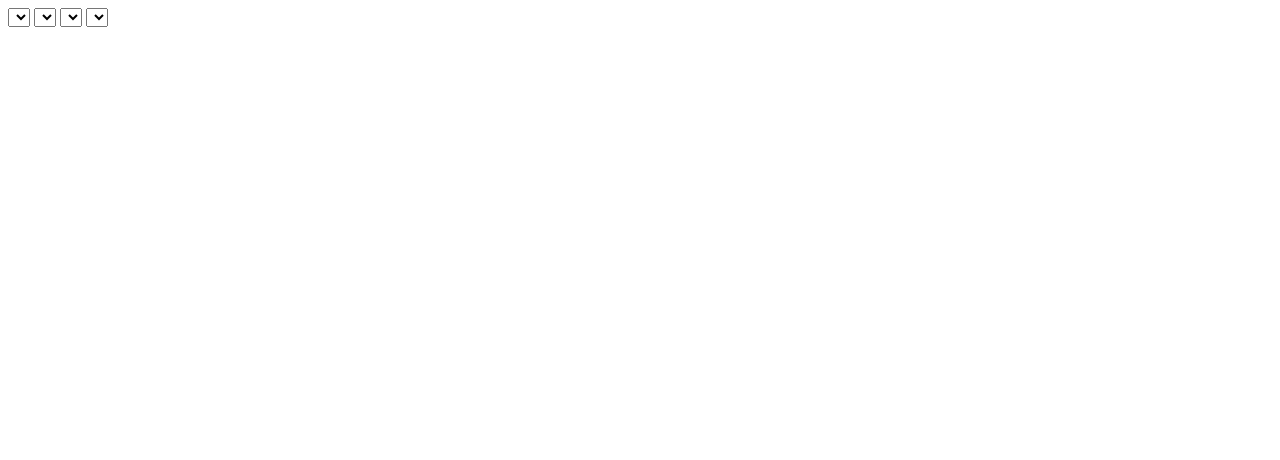
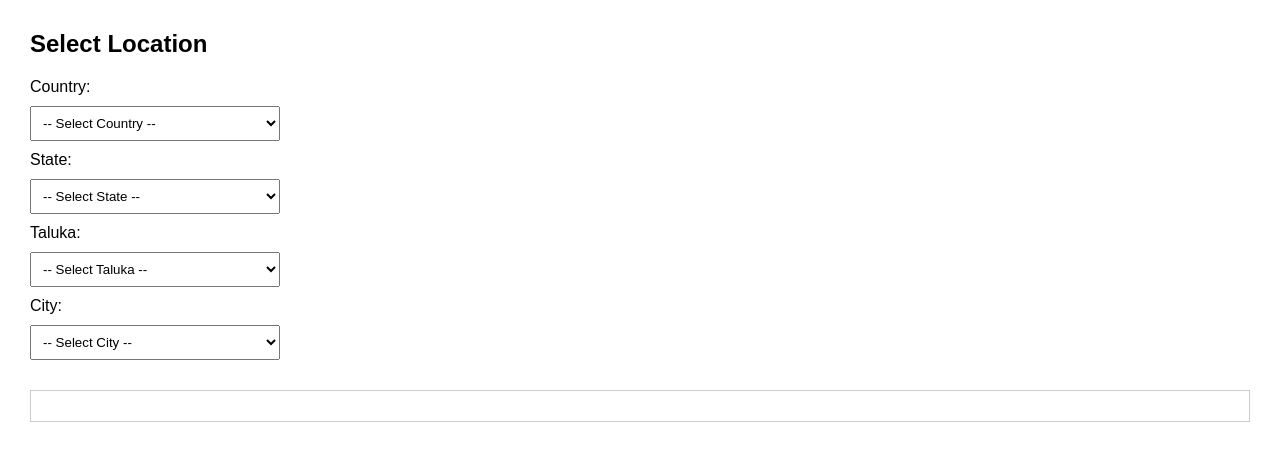
Before and after one commit to EliteRushi/THIS-IS-A-DEMO, a plain HTML site: page main.html in a window 1280 px wide. Drawn offline with Linux system fonts and the light colour scheme.

Commit message:
Update main.html

```diff
--- a/main.html
+++ b/main.html
@@ -1,6 +1,175 @@
-<select id="country" onchange="loadStates()"></select>
-<select id="state" onchange="loadTalukas()"></select>
-<select id="taluka" onchange="loadCities()"></select>
-<select id="city" onchange="fetchCityDataFromWeb()"></select>
+<!DOCTYPE html>
+<html lang="en">
+<head>
+  <meta charset="UTF-8">
+  <title>Location Selector</title>
+  <style>
+    body {
+      font-family: Arial, sans-serif;
+      margin: 30px;
+      padding: 0;
+    }
+    select {
+      margin: 10px 0;
+      padding: 8px;
+      width: 250px;
+    }
+    #city-data {
+      margin-top: 20px;
+      padding: 15px;
+      border: 1px solid #ccc;
+    }
+    iframe {
+      border: none;
+    }
+  </style>
+</head>
+<body>
+  <h2>Select Location</h2>
 
-<div id="city-data"></div>
+  <label>Country:</label><br>
+  <select id="country" onchange="loadStates()">
+    <option value="">-- Select Country --</option>
+  </select><br>
+
+  <label>State:</label><br>
+  <select id="state" onchange="loadTalukas()">
+    <option value="">-- Select State --</option>
+  </select><br>
+
+  <label>Taluka:</label><br>
+  <select id="taluka" onchange="loadCities()">
+    <option value="">-- Select Taluka --</option>
+  </select><br>
+
+  <label>City:</label><br>
+  <select id="city" onchange="fetchCityDataFromWeb()">
+    <option value="">-- Select City --</option>
+  </select>
+
+  <div id="city-data"></div>
+
+  <script>
+    // Sample data hierarchy
+    const locationData = {
+      "India": {
+        "Maharashtra": {
+          "Pune": ["Pune City", "Hadapsar", "Shivajinagar"],
+          "Nashik": ["Nashik City", "Sinnar"]
+        },
+        "Gujarat": {
+          "Ahmedabad": ["Ahmedabad City", "Naroda"],
+          "Surat": ["Surat City", "Vesu"]
+        }
+      },
+      "USA": {
+        "California": {
+          "Santa Clara": ["San Jose", "Sunnyvale"],
+          "Los Angeles": ["Los Angeles City"]
+        },
+        "Texas": {
+          "Harris": ["Houston"],
+          "Travis": ["Austin"]
+        }
+      }
+    };
+
+    // Load Countries
+    window.onload = function () {
+      const countrySelect = document.getElementById("country");
+      for (let country in locationData) {
+        const opt = document.createElement("option");
+        opt.value = country;
+        opt.text = country;
+        countrySelect.appendChild(opt);
+      }
+    };
+
+    function loadStates() {
+      const country = document.getElementById("country").value;
+      const stateSelect = document.getElementById("state");
+      stateSelect.innerHTML = `<option value="">-- Select State --</option>`;
+      document.getElementById("taluka").innerHTML = `<option value="">-- Select Taluka --</option>`;
+      document.getElementById("city").innerHTML = `<option value="">-- Select City --</option>`;
+
+      if (country && locationData[country]) {
+        for (let state in locationData[country]) {
+          const opt = document.createElement("option");
+          opt.value = state;
+          opt.text = state;
+          stateSelect.appendChild(opt);
+        }
+      }
+    }
+
+    function loadTalukas() {
+      const country = document.getElementById("country").value;
+      const state = document.getElementById("state").value;
+      const talukaSelect = document.getElementById("taluka");
+      talukaSelect.innerHTML = `<option value="">-- Select Taluka --</option>`;
+      document.getElementById("city").innerHTML = `<option value="">-- Select City --</option>`;
+
+      if (country && state && locationData[country][state]) {
+        for (let taluka in locationData[country][state]) {
+          const opt = document.createElement("option");
+          opt.value = taluka;
+          opt.text = taluka;
+          talukaSelect.appendChild(opt);
+        }
+      }
+    }
+
+    function loadCities() {
+      const country = document.getElementById("country").value;
+      const state = document.getElementById("state").value;
+      const taluka = document.getElementById("taluka").value;
+      const citySelect = document.getElementById("city");
+      citySelect.innerHTML = `<option value="">-- Select City --</option>`;
+
+      if (country && state && taluka && locationData[country][state][taluka]) {
+        const cities = locationData[country][state][taluka];
+        cities.forEach(city => {
+          const opt = document.createElement("option");
+          opt.value = city;
+          opt.text = city;
+          citySelect.appendChild(opt);
+        });
+      }
+    }
+
+    function fetchCityDataFromWeb() {
+      const country = document.getElementById("country").value;
+      const state = document.getElementById("state").value;
+      const taluka = document.getElementById("taluka").value;
+      const city = document.getElementById("city").value;
+      const fullAddress = `${city}, ${taluka}, ${state}, ${country}`;
+      const url = `https://nominatim.openstreetmap.org/search?format=json&q=${encodeURIComponent(fullAddress)}`;
+
+      fetch(url)
+        .then(res => res.json())
+        .then(data => {
+          const cityInfoDiv = document.getElementById("city-data");
+          if (data.length > 0) {
+            const result = data[0];
+            cityInfoDiv.innerHTML = `
+              <h3>Address Info</h3>
+              <p><strong>Full Address:</strong> ${result.display_name}</p>
+              <p><strong>Latitude:</strong> ${result.lat}</p>
+              <p><strong>Longitude:</strong> ${result.lon}</p>
+              <iframe
+                width="100%" height="300"
+                src="https://www.openstreetmap.org/export/embed.html?bbox=${result.lon},${result.lat},${result.lon},${result.lat}&layer=mapnik&marker=${result.lat},${result.lon}"
+              ></iframe>
+            `;
+          } else {
+            cityInfoDiv.innerHTML = `<p>No data found for this location.</p>`;
+          }
+        })
+        .catch(err => {
+          console.error("Error:", err);
+          document.getElementById("city-data").innerHTML = `<p>Error fetching location data.</p>`;
+        });
+    }
+  </script>
+</body>
+</html>
```
